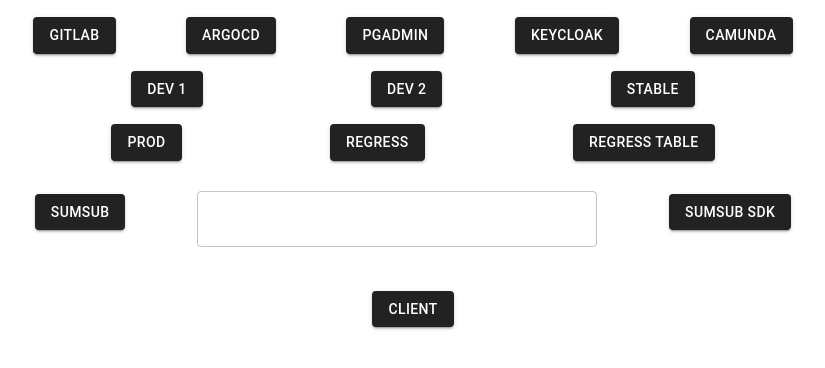
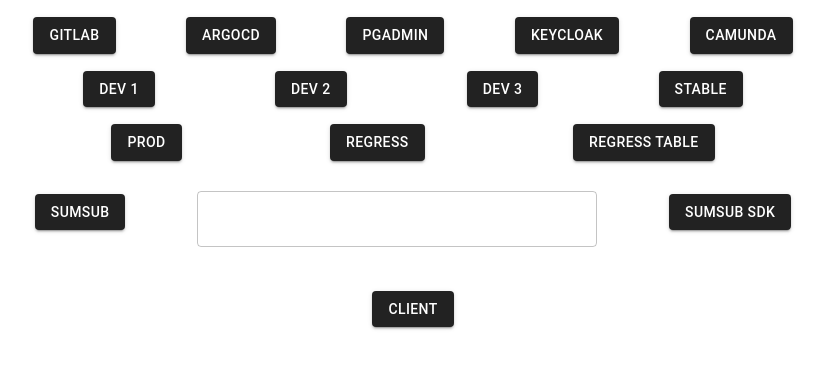
Before and after one commit to Orehik/mock_data_generator, a React (Vite) app: page / in a window 1280 px wide. Shown: the top 368 px of the page, without its empty margins (227-1052 px from the left). Built offline with nearby package versions, Linux system fonts and the light colour scheme.

Commit message:
add dev3 button

```diff
--- a/src/pages/MainPage/index.tsx
+++ b/src/pages/MainPage/index.tsx
@@ -84,6 +84,9 @@
         </BaseButton>
         <BaseButton className="copy_button" onClick={() => window.open(import.meta.env.VITE_DEV_2, "_blank")}>
           Dev 2
+        </BaseButton>
+        <BaseButton className="copy_button" onClick={() => window.open(import.meta.env.VITE_DEV_3, "_blank")}>
+          Dev 3
         </BaseButton>
         <BaseButton className="copy_button" onClick={() => window.open(import.meta.env.VITE_STABLE, "_blank")}>
           Stable
```
